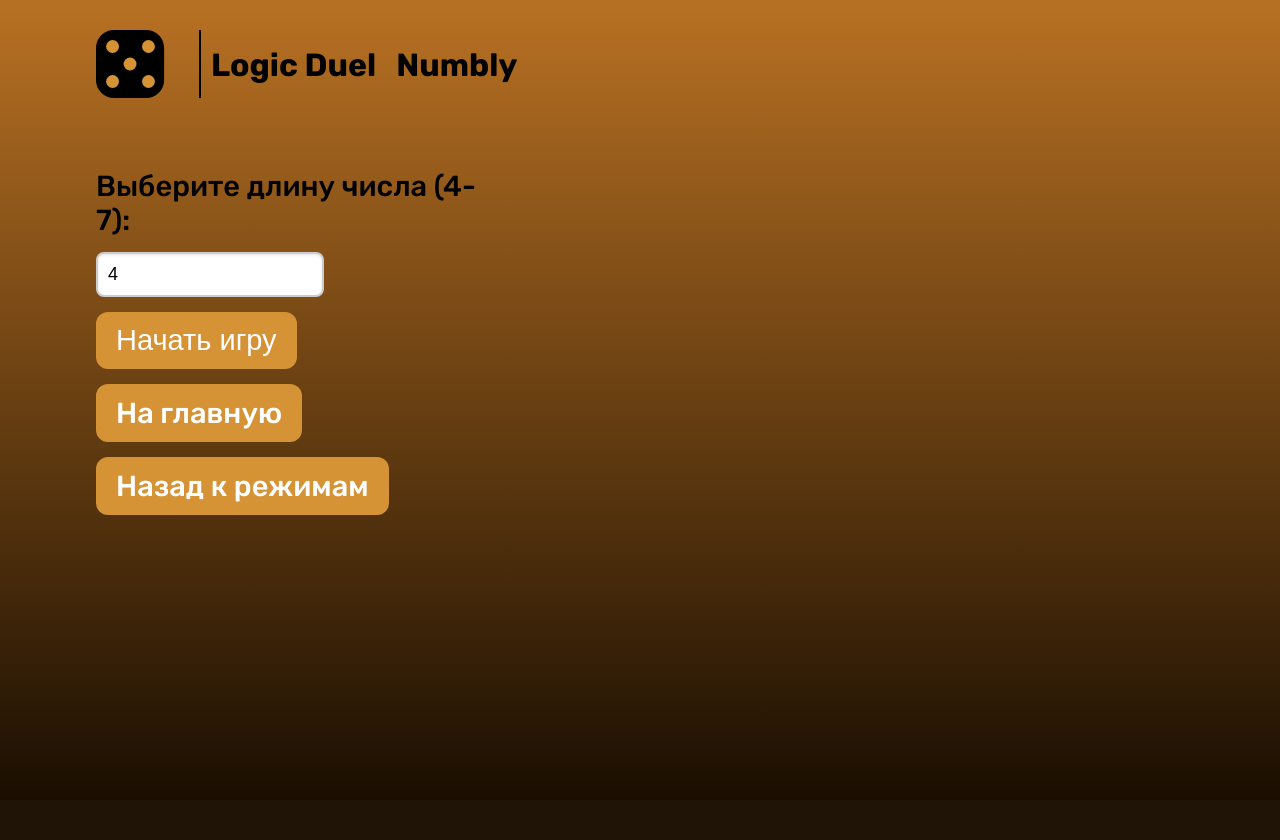
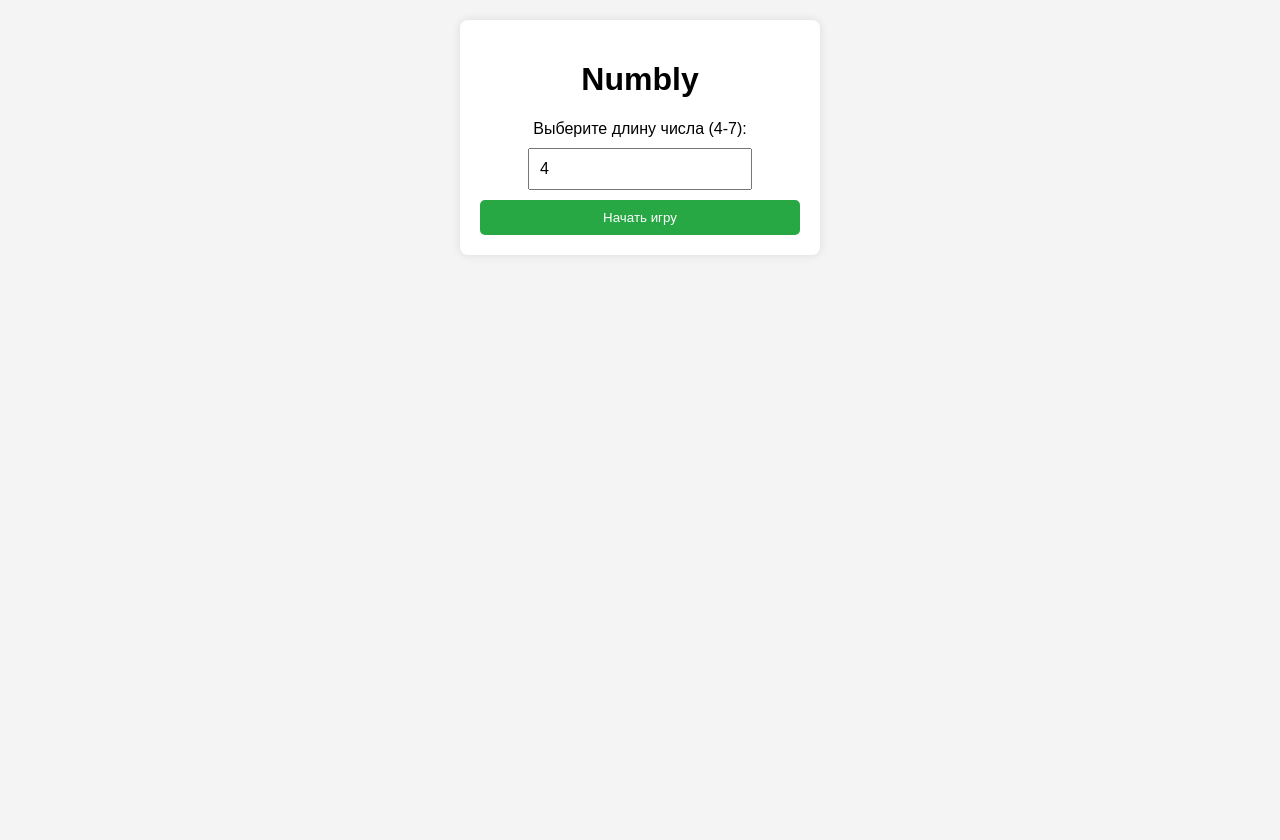
Before and after one commit to Ulyanapupup/logic_duel, a Flask app: page /index in a window 1280 px wide. Before the commit the page ends 709 px from the top, so only its background shows below. Run offline with Flask 3, Linux system fonts and the light colour scheme.

Commit message:
Add files via upload

```diff
--- a/static/css/index.css
+++ b/static/css/index.css
@@ -1,198 +1,88 @@
-@import url('https://fonts.googleapis.com/css2?family=Rubik:wght@300..900&display=swap');
-.fon{
+body {
+    font-family: Arial, sans-serif;
+    background-color: #f4f4f4;
+    display: flex;
+    justify-content: center;
+    align-items: flex-start;
     min-height: 100vh;
-  background: linear-gradient(180deg,rgba(184, 113, 35, 1) 0%, rgba(26, 14, 1, 1) 100%);
+    margin: 20px 0;
   }
 
-body {
-  font-family: 'Rubik', sans-serif;
-  font-weight: 500;
-  font-size: 29px;
-}
-
-* {
-  margin: 0;
-  padding: 0;
-  box-sizing: border-box;
-}
-
-
   .container {
-  width: 85%;
-  margin: 0 auto;
-}
-
-header {
-  display: flex;
-  align-items: center;
-  justify-content: flex-start;
-  padding: 30px 0;
-  gap: 20px;
-}
-
-.logo-block {
-  display: flex;
-  align-items: center;
-  gap: 10px;
-}
-label {
-  font-family: 'Rubik', sans-serif;
-  font-size: 29px;
-  font-weight: 500;
-}
-
-.logo-img {
-  width: 50px;
-  height: auto;
-}
-
-.site-title,
-.game-title {
-  font-size: 32px;
+    text-align: center;
+    background: white;
+    padding: 20px;
+    border-radius: 8px;
+    box-shadow: 0 0 10px rgba(0, 0, 0, 0.1);
+    width: 320px;
   }
 
   .hidden {
     display: none;
   }
 
-.game-layout {
-  display: flex;
-  justify-content: space-between;
-  align-items: flex-start;
-  gap: 40px;
-  margin-top: 40px;
-  flex-wrap: wrap;
+  input[type="text"], input[type="number"] {
+    width: 200px;
+    padding: 10px;
+    margin: 10px 0;
+    font-size: 16px;
+    letter-spacing: 2px;
   }
 
-.setup-block {
-  width: 35%;
-  display: flex;
-  flex-direction: column;
-  gap: 15px;
+  button {
+    padding: 10px;
+    background-color: #28a745;
+    color: white;
+    border: none;
+    border-radius: 5px;
+    cursor: pointer;
+    width: 100%;
 }
 
-.play-area {
-  width: 60%;
-}
-.play-area h2 {
-  text-align: center;
-  margin-bottom: 20px;
-  font-size: 29px;
-}
-.guess-block {
+  .number-row {
+    margin-top: 15px;
     display: flex;
-  flex-direction: column;
-  align-items: center;
-  gap: 15px;
-}
-
-.digit-input,
-.guess-history-cell {
-  width: 50px;
-  height: 50px;
-  font-size: 29px;
-  background-color: white;
-  border: 1px solid #ccc;
-  border-radius: 8px;
-  text-align: center;
-  color: #000;
-  box-shadow: 0 1px 3px rgba(0, 0, 0, 0.1);
-}
-
-.digit-input {
-  outline: none;
-}
-
-.guess-row {
-  display: flex;
-  justify-content: center;
-  gap: 10px;
-}
-
-#guessDisplayTable {
-  display: flex;
-  flex-direction: column;
-  gap: 10px;
-}
-
-.guess-history-row {
-  display: flex;
-  gap: 10px;
     justify-content: center;
   }
 
-.guess-history-cell.correct {
-  background-color: #4caf50;
+
+  #historyContainer {
+    margin-top: 20px;
+    text-align: left;
+  }
+
+  #historyList {
+    list-style: none;
+    padding: 0;
+    max-height: 300px;
+    overflow-y: auto;
+    border-top: 1px solid #ccc;
+  }
+
+  #historyList li {
+    font-size: 20px;
+    margin: 5px 0;
+    letter-spacing: 5px;
+  }
+
+
+  .number-cell {
+    display: inline-block;
+    width: 30px; /* Ширина ячейки */
+    height: 30px; /* Высота ячейки */
+    text-align: center;
+    line-height: 30px; /* Центрирование текста по вертикали */
+    border: 1px solid #000; /* Граница ячейки */
+    margin-right: 5px; /* Пробел между ячейками */
+
+  }
+
+  .correct {
+    background-color: #28a745; /* Зеленый цвет для правильных позиций */
     color: white;
 }
 
-.guess-block {
-  margin-bottom: 20px;
+.yellow {
+    background-color: #ffc107; /* Желтый цвет для неправильных позиций */
+    color: black;
 }
-.btn {
-  padding: 12px 20px;
-  background: #D59336;
-  color: white;
-  border: none;
-  border-radius: 12px;
-  font-size: 29px;
-  text-align: center;
-  text-decoration: none;
-  cursor: pointer;
-  transition: background 0.3s ease, transform 0.2s ease;
-  width: fit-content;
-}
-
-.btn:hover {
-  background: #bb7e2e;
-  transform: scale(1.03);
-}
-.digit-input,
-.guess-history-cell {
-  width: 50px;
-  height: 50px;
-  font-size: 29px;
-}
-
-@media (min-width: 1400px) {
-  .digit-input,
-  .guess-history-cell {
-    width: 60px;
-    height: 60px;
-    font-size: 28px;
-  }
-}
-
-@media (min-width: 1800px) {
-  .digit-input,
-  .guess-history-cell {
-    width: 70px;
-    height: 70px;
-    font-size: 32px;
-  }
-}
-
-/* Адаптив для телефонов */
-@media (max-width: 1000px) {
-  .game-layout {
-    flex-direction: column;
-  }
-
-  .setup-block,
-  .play-area {
-    width: 100%;
-  }
-
-  .btn {
-    width: 100%;
-  }
-}
-#lengthInput {
-  width: 60%;
-  padding: 10px;
-  font-size: 18px;
-  border: 2px solid #ccc;
-  border-radius: 8px;
-  background-color: white;
-  box-shadow: inset 0 1px 3px rgba(0, 0, 0, 0.1);
-}
--- a/templates/index.html
+++ b/templates/index.html
@@ -4,41 +4,29 @@
     <meta charset="UTF-8" />
     <meta name="viewport" content="width=device-width, initial-scale=1" />
     <title>Numbly Game</title>
-	<link rel="stylesheet" href="{{ url_for('static', filename='css/index.css') }}" />
+    <link rel="stylesheet" href="{{ url_for('static', filename='css/index.css') }}" />
 </head>
 <body>
-    <div class="fon">
-        <div class="container">
-            <header>
-                <div class="logo-block">
-					<img src="{{ url_for('static', filename='image/logo.svg') }}" alt="logo-img"/>
-                    <h1 class="site-title">Logic Duel</h1>
-                </div>
-                <h1 class="game-title">Numbly</h1>
-            </header>
-            <div id="gameArea" class="game-layout hidden">
-            <div class="setup-block">
-                <label for="lengthInput">Выберите длину числа (4-7):</label>
-                <input type="number" id="lengthInput" min="4" max="7" value="4" />
-                <button id="start" class="btn">Начать игру</button>
-                <a href="/" class="btn">На главную</a>
-				<a href="/mode_selection" class="btn">Назад к режимам</a>
+    <div class="container">
+        <h1>Numbly</h1>
+        <label for="lengthInput">Выберите длину числа (4-7):</label>
+        <input type="number" id="lengthInput" min="4" max="7" value="4" />
+        <button id="start">Начать игру</button>
+
+        <div id="gameArea" class="hidden">
+            <p>Введите ваше предположение:</p>
+            <input type="text" id="guessInput" maxlength="7" placeholder="Введите число" />
+            <button id="submitGuess">Угадать</button>
+
+            <div id="guessDisplay" class="number-row"></div>
+
+            <div id="historyContainer">
+                <h2>История ходов:</h2>
+                <ul id="historyList"></ul>
             </div>
-            <div class="play-area">
-                <div id="guessSection" class="hidden">
-                    <h2>Введите ваше предположение:</h2>
-                    <div class="guess-block">
-                        <div id="guessRow" class="guess-row"></div>
-                        <button id="submitGuess" class="btn">Угадать</button>
-                    </div>
-                    <div id="guessDisplayTable"></div>
-                </div>
-            </div>
-            </div>
-
-
         </div>
     </div>
+
     <script src="{{ url_for('static', filename='js/index.js') }}"></script>
 </body>
 </html>
```
Also changed, not shown: static/css/index2.css (+34 -16 lines), static/js/index.js (+150 -61 lines), static/js/index2.js (+81 -34 lines), templates/index2.html (+11 -2 lines). Lines whose indentation alone changed are shown as unchanged.
